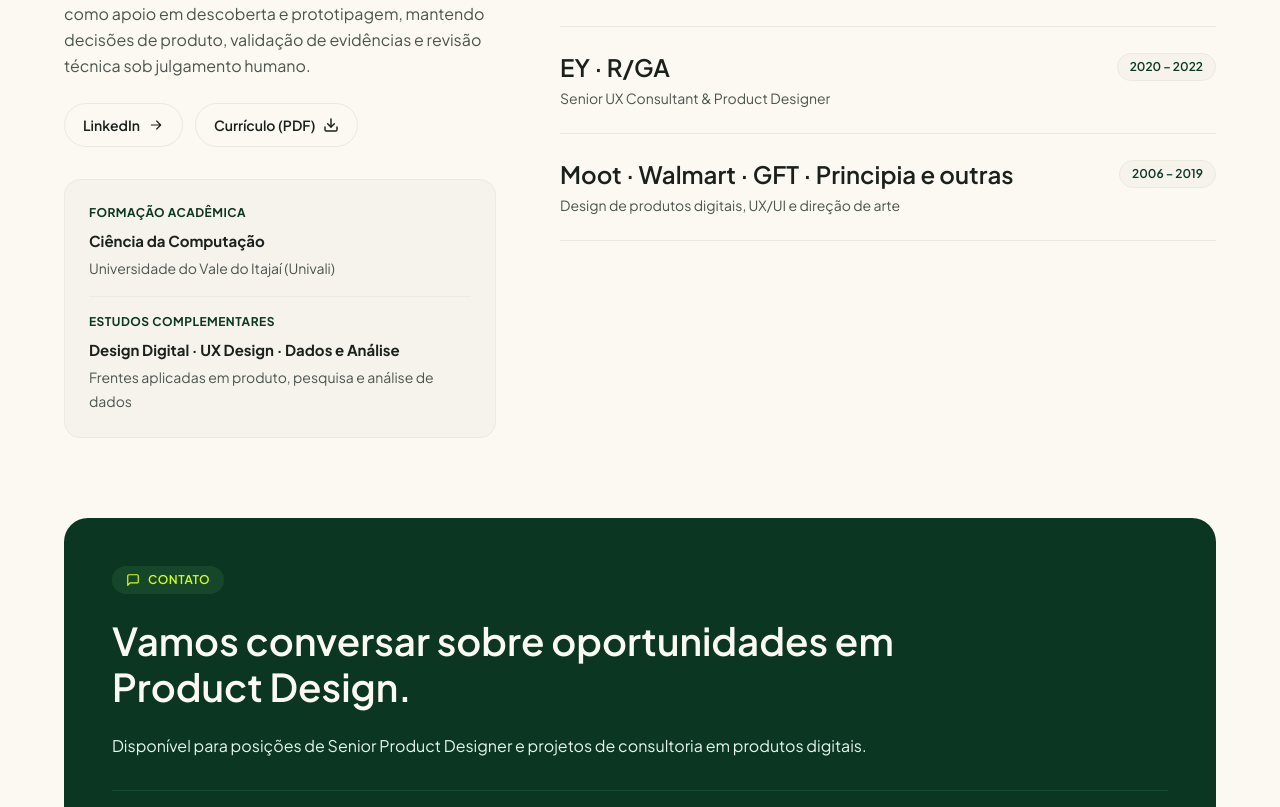
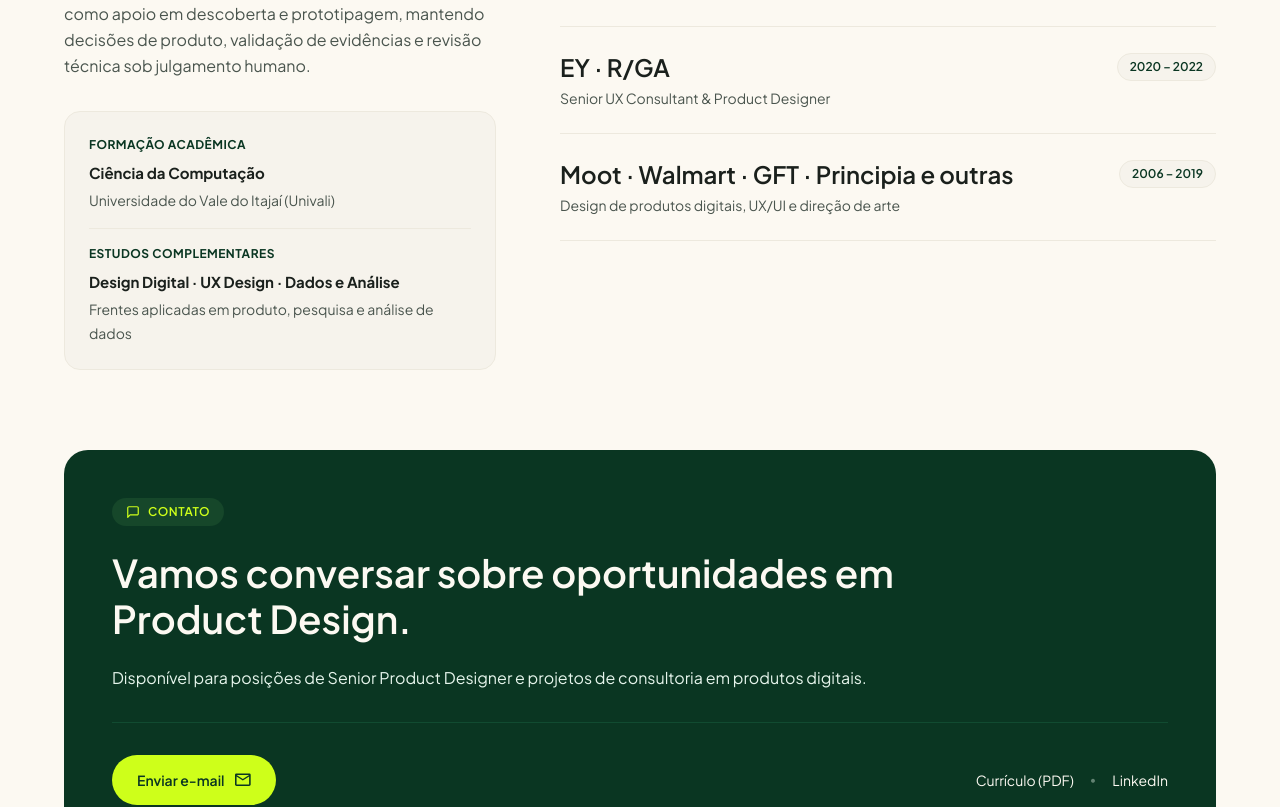
Before and after one commit to israelfull-commits/portfolio, a React (Vite) app in the folder site/: page / in a window 1280 px wide. Shown: the part 2024-2831 px from the top of the page. Built offline with nearby package versions, Linux system fonts and the light colour scheme.

Commit message:
fix(v4.1.1): remove redundant LinkedIn/CV buttons from Home About section and standardize Contact CV label (A-23)

```diff
--- a/site/src/components/SiteChrome.tsx
+++ b/site/src/components/SiteChrome.tsx
@@ -191,7 +191,7 @@ export function ContactSection({ compact = false }: { compact?: boolean }) {
               href={assetUrl("/documents/israel-rozar-curriculo.pdf")}
               download="Israel-Rozar-Curriculo.pdf"
             >
-              Baixar currículo (PDF)
+              Currículo (PDF)
             </a>
             <span className="pf-contact-sep" aria-hidden="true">
               •
--- a/site/src/pages/Home.tsx
+++ b/site/src/pages/Home.tsx
@@ -138,14 +138,6 @@ export default function Home() {
               </div>
               <p id="experiencia">Atuo em produtos digitais para saúde, finanças, telecom e energia há mais de 15 anos. Conduzo pesquisa com usuários, organização de fluxos operacionais e sistemas de componentes com Produto e Engenharia.</p>
               <p>Documento decisões de interface e critérios de acessibilidade (WCAG 2.2) desde a concepção. Uso IA como apoio em descoberta e prototipagem, mantendo decisões de produto, validação de evidências e revisão técnica sob julgamento humano.</p>
-              <div className="pf-home-about-links" role="group" aria-label="LinkedIn e currículo">
-                <a className="pf-button pf-button-outline pf-home-about-btn" href="https://www.linkedin.com/in/israelrozar/" target="_blank" rel="noopener noreferrer">
-                  LinkedIn <ArrowIcon /><span className="pf-sr-only"> (abre em nova aba)</span>
-                </a>
-                <a className="pf-button pf-button-outline pf-home-about-btn" href={assetUrl("/documents/israel-rozar-curriculo.pdf")} download="Israel-Rozar-Curriculo.pdf">
-                  Currículo (PDF) <DownloadIcon />
-                </a>
-              </div>
             </div>
             <ul className="pf-timeline" aria-label="Trajetória profissional">
               {trajectory.map(item => (
```
Also changed, not shown: 2 other files (tests, documents, lock files or other folders).
